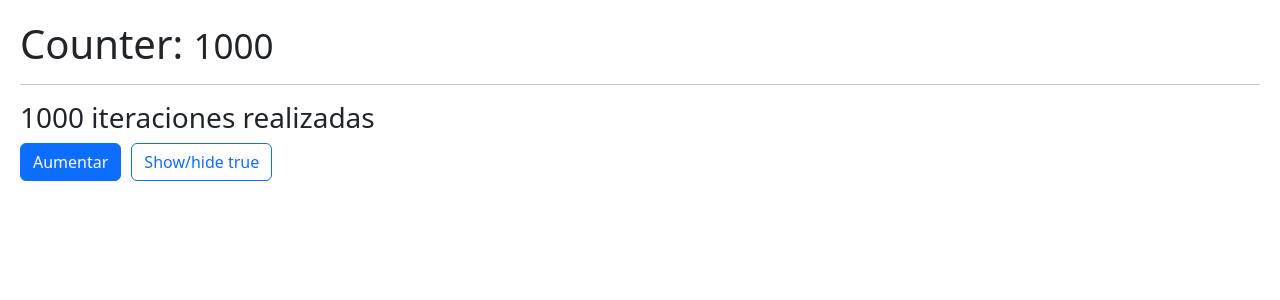
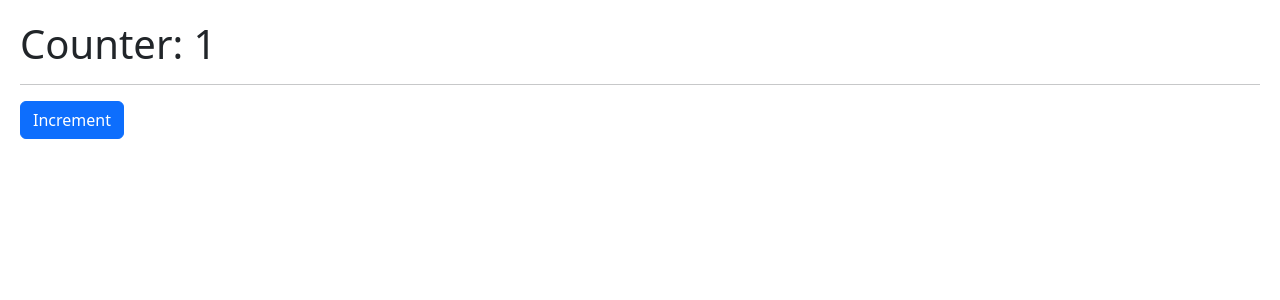
Before and after one commit to cristianps1988/05-REACT-hooksApp, a React (Vite) app: page / in a window 1280 px wide. Shown: the top 300 px of the page. Built offline with nearby package versions, Linux system fonts and the light colour scheme.

Commit message:
useCallback

```diff
--- /dev/null
+++ b/06-memos/CallbackHook.jsx
@@ -0,0 +1,26 @@
+import React, { useCallback, useState } from 'react'
+import { ShowIncrement } from './ShowIncrement'
+
+const CallbackHook = () => {
+    const [counter, setCounter] = useState(1)
+
+    const increment = useCallback(
+        () => {
+            setCounter((value) => value + 1)
+        }, []
+    )
+
+    // const increment = () => {
+    //     setCounter(counter + 1)
+    // }
+
+    return (
+        <>
+            <h1>Counter: {counter}</h1>
+            <hr />
+            <ShowIncrement increment={increment} />
+        </>
+    )
+}
+
+export default CallbackHook
--- /dev/null
+++ b/06-memos/ShowIncrement.jsx
@@ -0,0 +1,13 @@
+import React from 'react'
+
+export const ShowIncrement = React.memo(({ increment }) => {
+    console.log('holi')
+    return (
+        <button
+            className='btn btn-primary'
+            onClick={() => increment()}
+        >
+            Increment
+        </button>
+    )
+})
--- a/src/main.jsx
+++ b/src/main.jsx
@@ -3,7 +3,8 @@ import ReactDOM from 'react-dom/client'
 import './index.css'
 // import Layout from '../05-useLayoutEffect/Layout'
 // import Memorize from '../06-memos/Memorize'
-import MemoHook from '../06-memos/MemoHook'
+// import MemoHook from '../06-memos/MemoHook'
+import CallbackHook from '../06-memos/CallbackHook'
 // import SimpleFormWithCustomHook from '../02-useEffect/SimpleFormWithCustomHook'
 // import MultipleCustomHooks from '../03-useFetch/MultipleCustomHooks'
 // import FocusScreen from '../04-useRef/FocusScreen'
@@ -14,6 +15,6 @@ import MemoHook from '../06-memos/MemoHook'
 
 ReactDOM.createRoot(document.getElementById('root')).render(
   // <React.StrictMode>
-  <MemoHook />
+  <CallbackHook />
   // </React.StrictMode>,
 )
```
